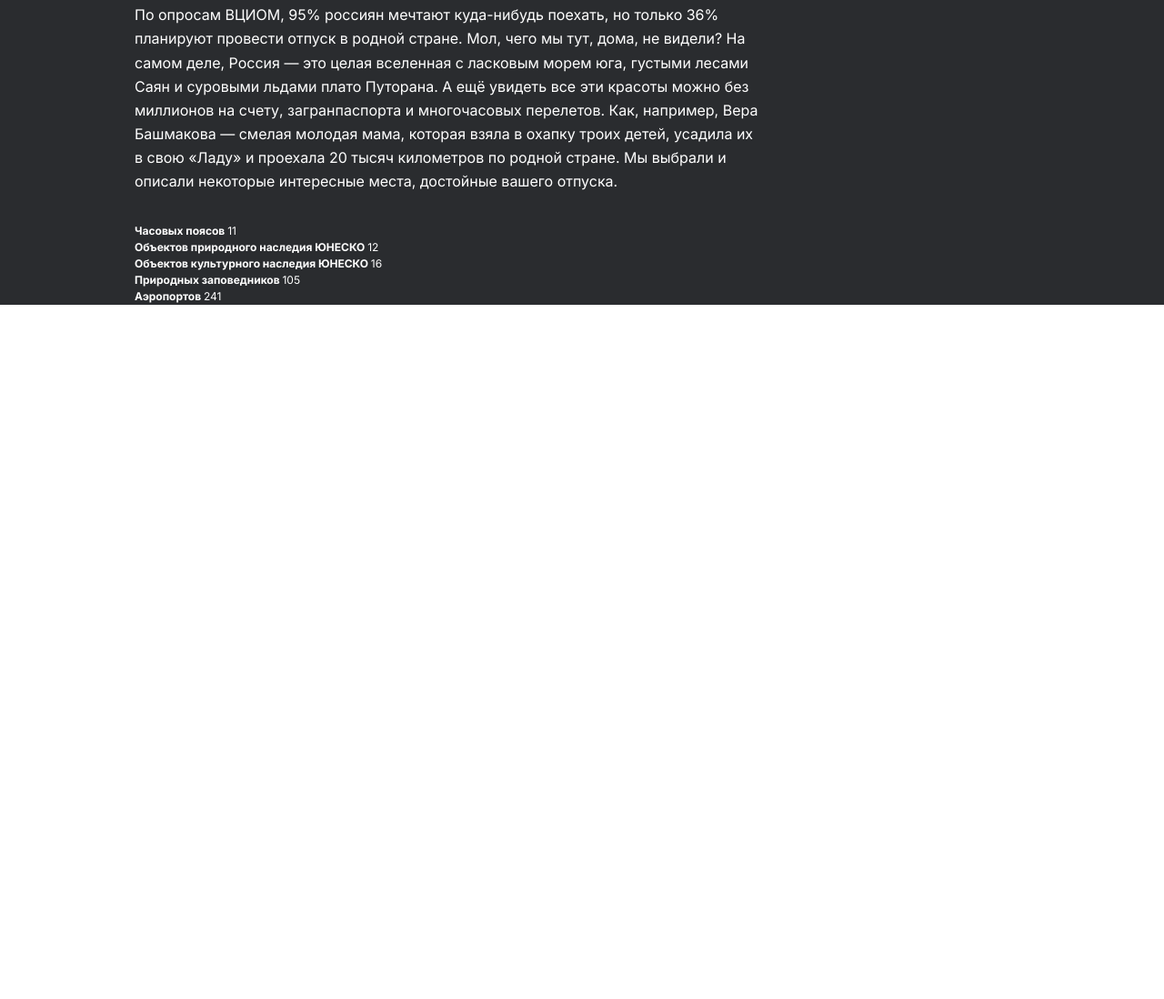
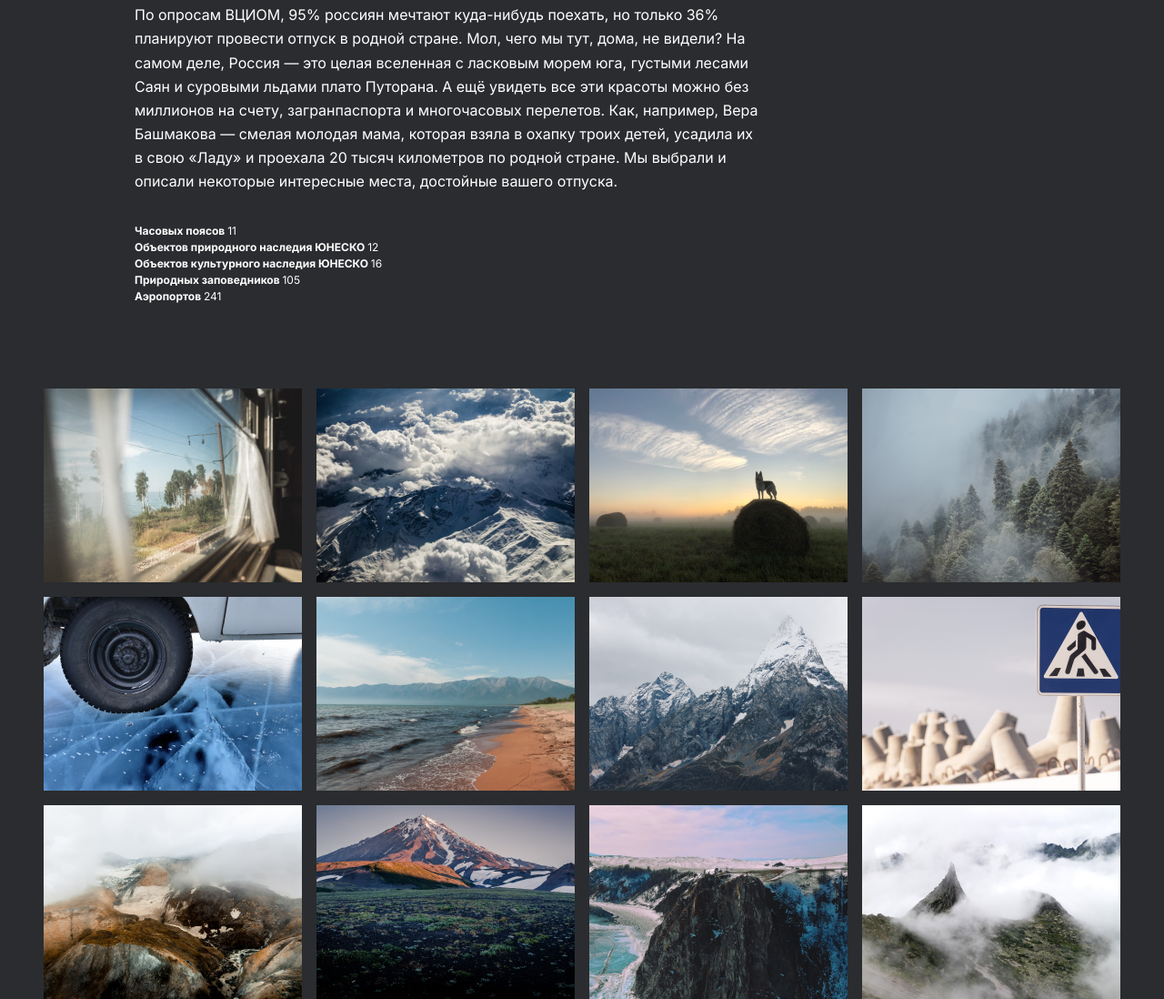
Before and after one commit to maxlivi1/russian-travel, a plain HTML site: page index.html in a window 1280 px wide. Shown: the part 1334-2432 px from the top of the page at 91% size. Before the commit the page ends 1669 px from the top, so only its background shows below. Drawn offline with Linux system fonts and the light colour scheme.

Commit message:
Сделана секция gallery

```diff
--- /dev/null
+++ b/blocks/gallery/__foto/gallery__foto.css
@@ -0,0 +1,5 @@
+.gallery__foto {
+  margin: 0;
+  padding: 0;
+  box-sizing: border-box;
+}
--- /dev/null
+++ b/blocks/gallery/gallery.css
@@ -0,0 +1,10 @@
+.gallery {
+  margin: 92px 48px 0 48px;
+  padding: 0;
+  box-sizing: border-box;
+  display: grid;
+  grid-template-columns: repeat(4, 1fr);
+  grid-template-rows: repeat(3, 213px);
+  gap: 16px;
+
+}
--- a/index.html
+++ b/index.html
@@ -43,7 +43,20 @@
           <li class="intro__list-item">Аэропортов <span>241</span></li></li>
         </ul>
       </section>
-      <section class="photo-grid"></section>
+      <section class="gallery">
+        <img class="gallery__foto" src="./images/gallery/__item-11.png" alt="Вид из окна поезда">
+        <img class="gallery__foto" src="./images/gallery/__item-10.png" alt="Вид сверху на горы">
+        <img class="gallery__foto" src="./images/gallery/__item-9.png" alt="Собака на стоге сена">
+        <img class="gallery__foto" src="./images/gallery/__item-8.png" alt="Вид сверху на лес">
+        <img class="gallery__foto" src="./images/gallery/__item-7.png" alt="Машина на льду">
+        <img class="gallery__foto" src="./images/gallery/__item-6.png" alt="Море и горы">
+        <img class="gallery__foto" src="./images/gallery/__item-5.png" alt="Вид снизу на горы">
+        <img class="gallery__foto" src="./images/gallery/__item-4.png" alt="Пешеходный переход">
+        <img class="gallery__foto" src="./images/gallery/__item-3.png" alt="Горы в тумане">
+        <img class="gallery__foto" src="./images/gallery/__item-2.png" alt="Высокая гора">
+        <img class="gallery__foto" src="./images/gallery/__item-1.png" alt="Море в горах">
+        <img class="gallery__foto" src="./images/gallery/__item.png" alt="Туман над горами">
+      </section>
       <section class="places"></section>
       <section class="cover"></section>
     </main>
--- a/pages/index.css
+++ b/pages/index.css
@@ -18,3 +18,6 @@
 @import url(../blocks/intro/__text/intro__text.css);
 @import url(../blocks/intro/__list/intro__list.css);
 @import url(../blocks/intro/__list-item/intro__list-item.css);
+
+@import url(../blocks/gallery/gallery.css);
+@import url(../blocks/gallery/__foto/gallery__foto.css);
```
Also changed, not shown: images/gallery/__item-1.png (added), images/gallery/__item-10.png (added), images/gallery/__item-11.png (added), images/gallery/__item-2.png (added), images/gallery/__item-3.png (added), images/gallery/__item-4.png (added), images/gallery/__item-5.png (added), images/gallery/__item-6.png (added), images/gallery/__item-7.png (added), images/gallery/__item-8.png (added), images/gallery/__item-9.png (added), images/gallery/__item.png (added).
